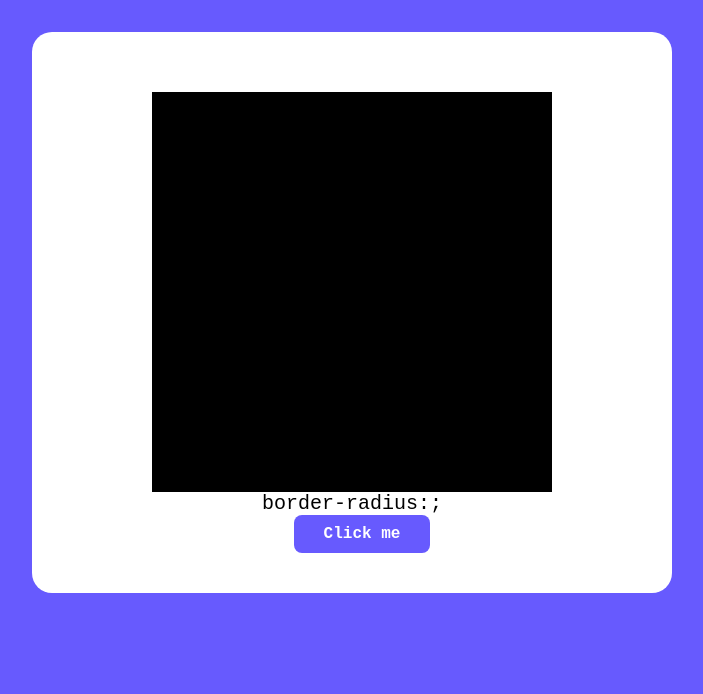
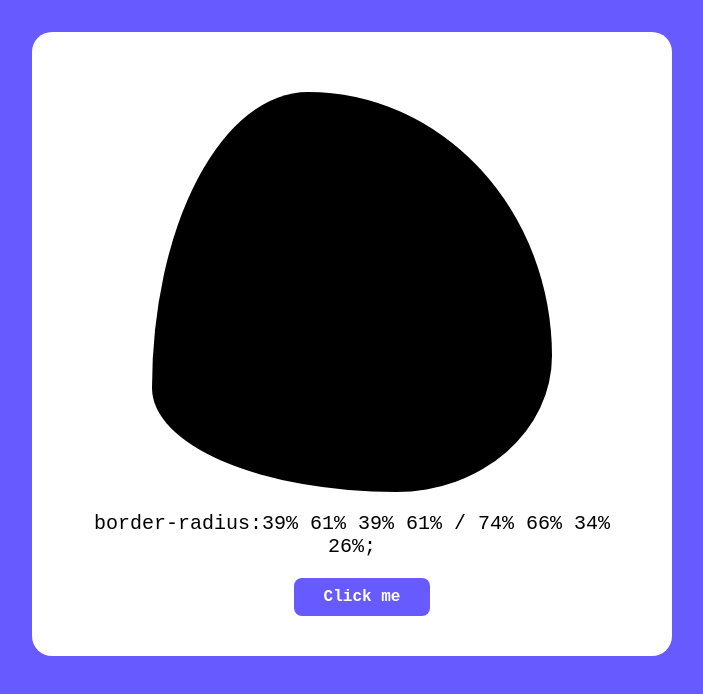
Before and after one commit to joaoatreto27/random-border-generator, a plain HTML site: page index.html in a window 1280 px wide. Shown: the whole page, without its empty margins (288-991 px from the left). Drawn offline with nearby package versions, Linux system fonts and the light colour scheme.

Commit message:
Adding generator functionality

```diff
--- a/script.js
+++ b/script.js
@@ -0,0 +1,19 @@
+function generateBlob(){
+    const percentage1 = Math.floor(Math.random() * 50) + 25;
+    const percentage2 = Math.floor(Math.random() * 50) + 25;
+    const percentage3 = Math.floor(Math.random() * 50) + 25;
+    const percentage4 = Math.floor(Math.random() * 50) + 25;
+
+    var percentage11 = 100 - percentage1;
+    var percentage21 = 100 - percentage2;
+    var percentage31 = 100 - percentage3;
+    var percentage41 = 100 - percentage4;
+
+    var borderRadius = `${percentage1}% ${percentage11}% ${percentage21}% ${percentage2}% / ${percentage3}% ${percentage4}% ${percentage41}% ${percentage31}%`;
+    $(".blob").css("border-radius", borderRadius);
+    $(".style span").html(borderRadius);
+}
+
+$(document).ready(function() {
+    generateBlob();
+});
--- a/styles.css
+++ b/styles.css
@@ -37,6 +37,7 @@ body{
 
 p{
     font-size: 20px;
+    margin: 20px 0 20px 0;
 }
 
 button{
```
